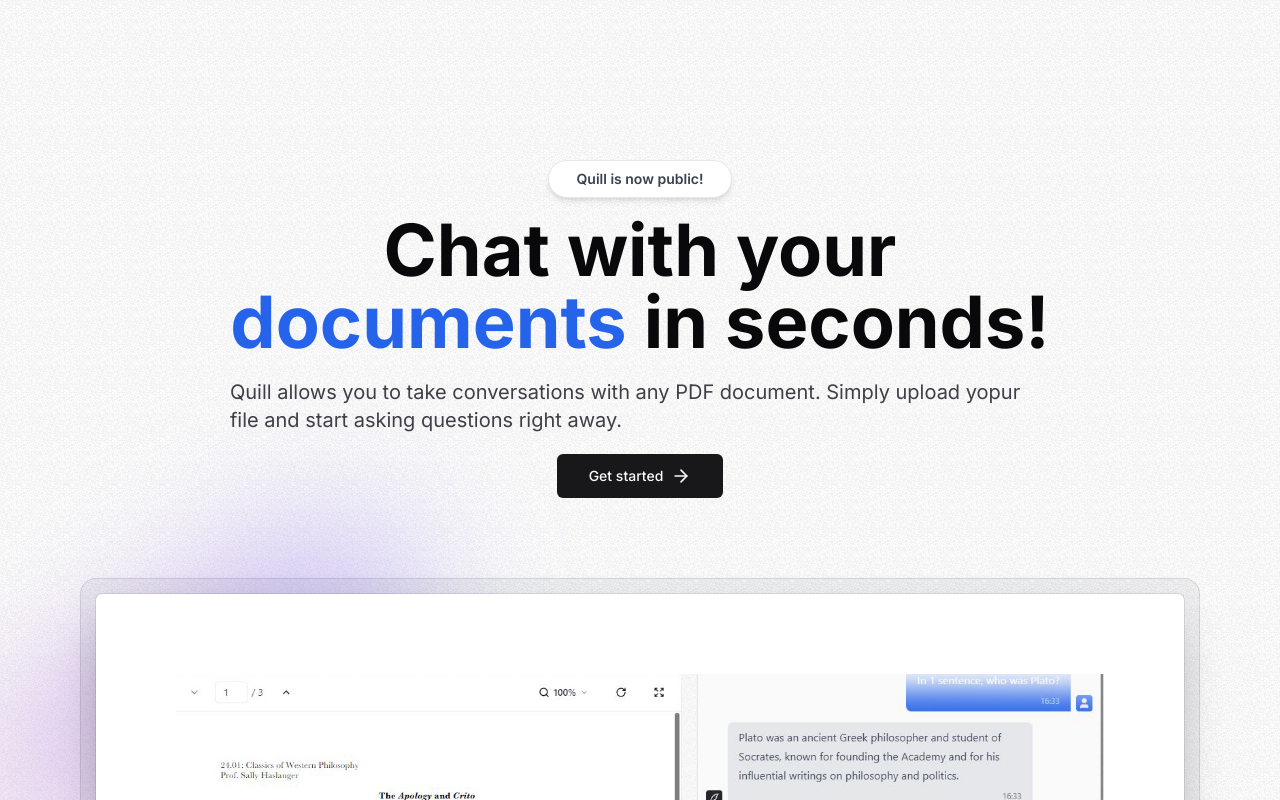
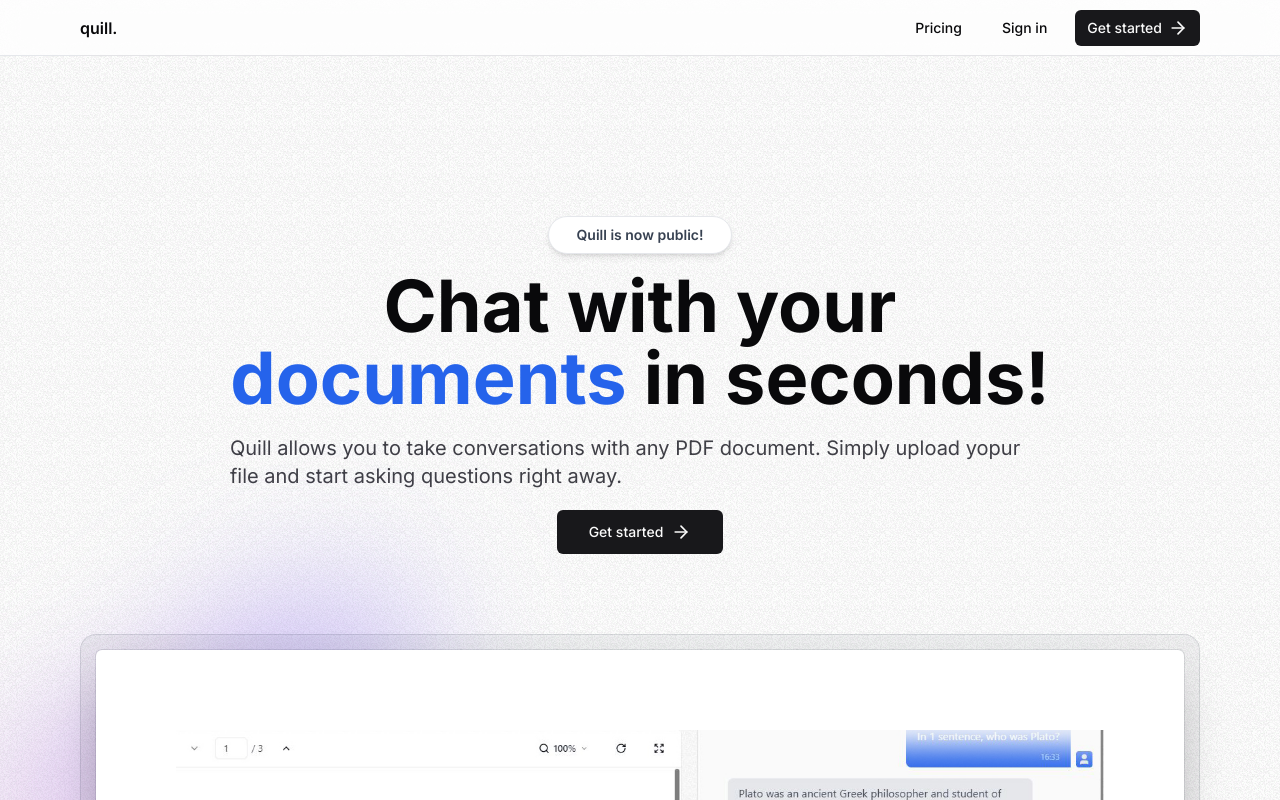
Before and after one commit to Ognev1990/nextshop, a Next.js app: page / in a window 1280 px wide. Shown: the top 800 px of the page. Built offline with nearby package versions, Linux system fonts and the light colour scheme.

Commit message:
setup trpc

```diff
--- /dev/null
+++ b/src/app/_trpc/client.ts
@@ -0,0 +1,4 @@
+import {createTRPCReact} from "@trpc/react-query";
+import { AppRouter } from "../../trpc";
+
+export const trpc = createTRPCReact<AppRouter>({});
--- /dev/null
+++ b/src/app/api/auth/[kindeAuth]/route.ts
@@ -0,0 +1,7 @@
+import {handleAuth} from "@kinde-oss/kinde-auth-nextjs/server";
+import { NextRequest } from "next/server";
+
+export async function GET(request: NextRequest, {params}: any) {
+	const endpoint = params.kindeAuth;
+	return handleAuth(request, endpoint);
+}
--- /dev/null
+++ b/src/app/api/trpc/[trpc]/route.ts
@@ -0,0 +1,13 @@
+import { appRouter } from '@/trpc';
+import { fetchRequestHandler } from '@trpc/server/adapters/fetch';
+
+
+const handler = (req: Request) =>
+  fetchRequestHandler({
+    endpoint: '/api/trpc',
+    req,
+    router: appRouter,
+    createContext: () => ({  })
+  });
+
+export { handler as GET, handler as POST };
--- /dev/null
+++ b/src/app/auth-callback/page.tsx
@@ -0,0 +1,9 @@
+import { useRouter, useSearchParams } from "next/navigation";
+
+export default function AuthCallbackPage() {
+    const router = useRouter();
+    const searchParams = useSearchParams();
+    const origin = searchParams.get('origin');
+
+
+}
--- /dev/null
+++ b/src/app/dashboard/page.tsx
@@ -0,0 +1,11 @@
+import { getKindeServerSession } from "@kinde-oss/kinde-auth-nextjs/server";
+import { redirect } from "next/navigation";
+
+export default function DashboardPage() {
+  const {getUser} = getKindeServerSession();
+  const user = getUser();
+  if (!user?.id) {
+    redirect('/auth-callback?origin=/dashboard');
+  }
+  return (<div>{user.email}</div>);
+}
--- a/src/app/layout.tsx
+++ b/src/app/layout.tsx
@@ -2,6 +2,7 @@
 import './globals.css'
 import type { Metadata } from 'next'
 import { Inter } from 'next/font/google'
+import NavBar from '@/components/NavBar'
 
 const inter = Inter({ subsets: ['latin'] })
 
@@ -19,6 +20,7 @@
     <html lang="en" className='light'>
       <body
         className={cn('min-h-screen font-sans antialiased grainy', inter.className)}>
+          <NavBar/>
           {children}
       </body>
     </html>
--- /dev/null
+++ b/src/components/NavBar.tsx
@@ -0,0 +1,46 @@
+import Link from "next/link";
+import MaxWidthWrap from "./MaxWidthWrap";
+import { buttonVariants } from '@/components/ui/button';
+import { LoginLink, RegisterLink } from "@kinde-oss/kinde-auth-nextjs/server"
+import { ArrowRight } from "lucide-react";
+
+export default function NavBar() {
+    return (<nav
+        className="sticky h-14 inset-x-0 top-0 z-30 w-full border-b border-gray-200 bg-white/75 backdrop-blur-lg transition-all"
+        >
+        <MaxWidthWrap>
+           <div className="flex h-14 items-center justify-between border-b border-zinc-200 ">
+            <Link href="/" className="z-40 flex font-semibold">
+                <span>quill.</span>
+            </Link>
+            {/** TODO: add mobile navbar */}
+            <div className="hidden items-center space-x-4 sm:flex">
+                <>
+                <Link
+                    href="/pricing"
+                    className={buttonVariants({
+                        variant: 'ghost',
+                        size: "sm"
+                    })}
+                    >Pricing</Link>
+                <LoginLink
+                    className={buttonVariants({
+                        variant: 'ghost',
+                        size: "sm"
+                    })}
+                >
+                    Sign in
+                </LoginLink>
+                <RegisterLink
+                     className={buttonVariants({
+                        size: "sm"
+                    })}
+                >
+                    Get started <ArrowRight className="ml-1.5 h-5 w-5" />
+                </RegisterLink>
+                </>
+            </div>
+            </div>
+        </MaxWidthWrap>
+    </nav>)
+}
--- /dev/null
+++ b/src/components/Providers.tsx
@@ -0,0 +1,27 @@
+"use client"
+
+import { PropsWithChildren, useState } from "react";
+import { QueryClient, QueryClientProvider } from "@tanstack/react-query";
+import { trpc } from '../app/_trpc/client';
+import { httpBatchLink } from "@trpc/client";
+
+export default function Providers({children}: PropsWithChildren) {
+    const [queryClient] = useState(() => new QueryClient());
+    const [trpcClient] = useState(() => trpc.createClient({
+        links: [
+            httpBatchLink({
+                url: 'http://localhost:3000/api/trpc',
+            })
+        ]
+    }));
+    return (
+    <trpc.Provider
+        client={trpcClient}
+        queryClient={queryClient}
+    >
+        <QueryClientProvider client={queryClient}>
+            {children}
+        </QueryClientProvider>
+    </trpc.Provider>
+    )
+}
--- a/src/pages/login/page.tsx
+++ /dev/null
@@ -1,7 +0,0 @@
-export default function LoginPage() {
-    return (<>
-        <div>
-            Login page
-        </div>
-    </>)
-}
--- /dev/null
+++ b/src/trpc/index.ts
@@ -0,0 +1,20 @@
+import { TRPCError } from '@trpc/server';
+import { publicProcedure, router } from './trpc';
+import { getKindeServerSession } from '@kinde-oss/kinde-auth-nextjs/server';
+
+export const appRouter = router({
+  authCallback: publicProcedure.query(() => {
+    const {getUser} = getKindeServerSession();
+    const user = getUser();
+    if (!user.id || !user.email) {
+      throw new TRPCError({
+        code: 'UNAUTHORIZED',
+      })
+    }
+
+  })
+});
+
+// Export type router type signature,
+// NOT the router itself.
+export type AppRouter = typeof appRouter;
--- /dev/null
+++ b/src/trpc/trpc.ts
@@ -0,0 +1,14 @@
+import { initTRPC } from '@trpc/server';
+
+/**
+ * Initialization of tRPC backend
+ * Should be done only once per backend!
+ */
+const t = initTRPC.create();
+
+/**
+ * Export reusable router and procedure helpers
+ * that can be used throughout the router
+ */
+export const router = t.router;
+export const publicProcedure = t.procedure;
```
Also changed, not shown: package.json (+8 -1 lines), 1 other file (tests, documents, lock files or other folders).
